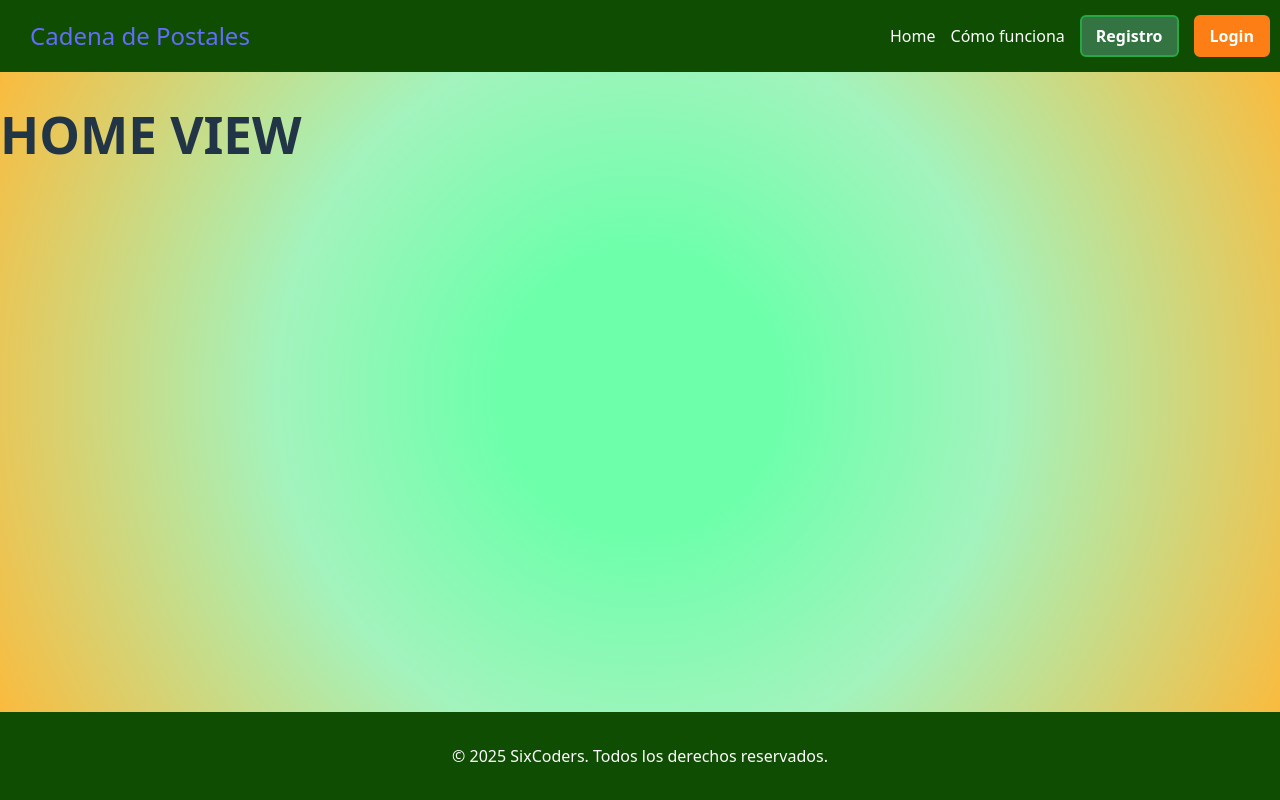
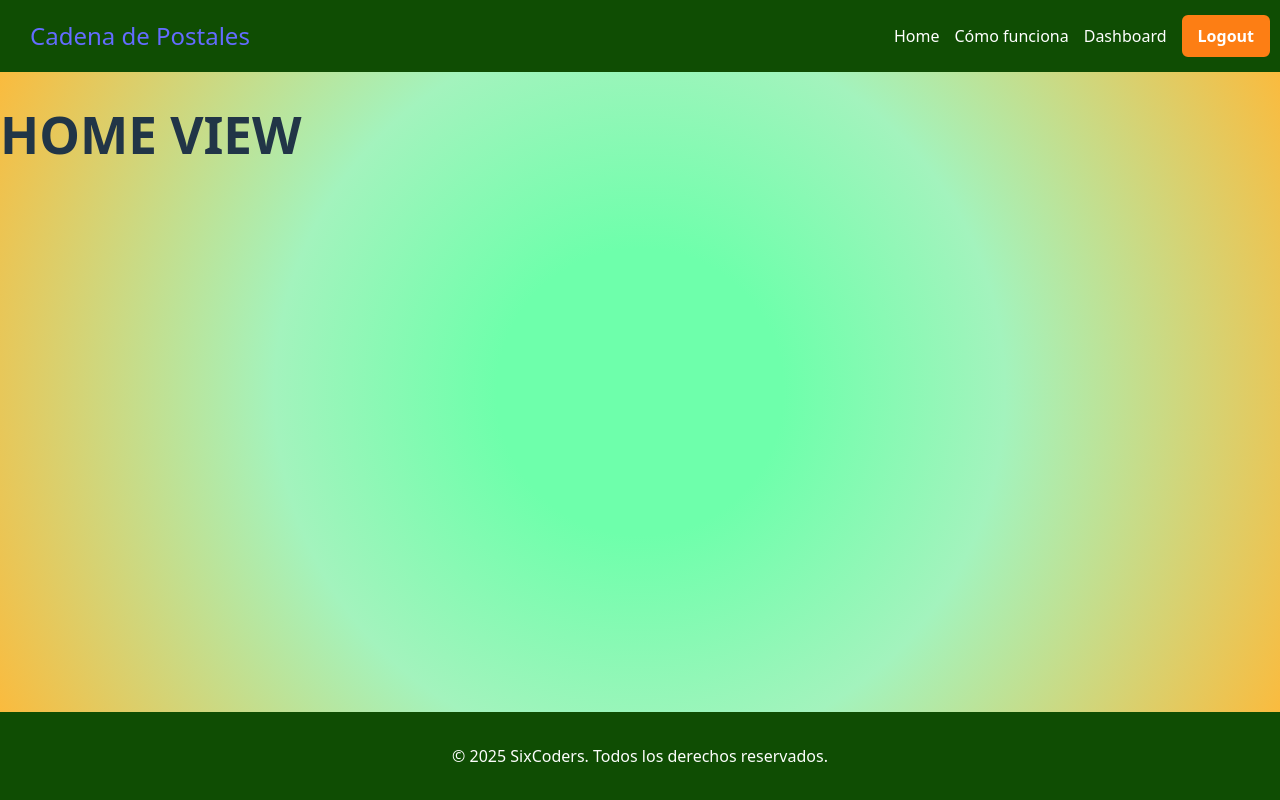
Before and after one commit to gaizkamg/cadena-de-postales-FRONT, a Vue app: page / in a window 1280 px wide. Built offline with nearby package versions, Linux system fonts and the light colour scheme; no server answers; sample sign-in values are in the browser's storage.

Commit message:
Condiciones en navbar para agregar botones logout y dashboard

```diff
--- a/src/components/NavbarComp.vue
+++ b/src/components/NavbarComp.vue
@@ -4,8 +4,19 @@
     <nav class="menu">
       <a href="/">Home</a>
       <a href="/info">Cómo funciona</a>
-      <button class="registro-btn" @click="openRegister">Registro</button>
-      <button class="login-btn" @click="openLogin">Login</button>
+      <template v-if="isAuthenticated">
+        <template v-if="user && user.rol_id === 1">
+          <a href="/admin">Admin</a>
+        </template>
+        <template v-else>
+          <a href="/dashboard">Dashboard</a>
+        </template>
+        <button class="login-btn" @click="handleLogout">Logout</button>
+      </template>
+      <template v-else>
+        <button class="registro-btn" @click="openRegister">Registro</button>
+        <button class="login-btn" @click="openLogin">Login</button>
+      </template>
     </nav>
 
     <!-- Register Modal -->
@@ -82,13 +93,16 @@
 </template>
 
 <script setup>
-import { ref } from 'vue'
+import { ref, computed } from 'vue'
 import { useAuthStore } from '@/stores/auth'
 import LoginComp from '@/components/LoginComp.vue';
 
 const showRegister = ref(false)
 const showLogin = ref(false)
 const authStore = useAuthStore()
+
+const isAuthenticated = computed(() => authStore.isAuthenticated)
+const user = computed(() => authStore.user)
 
 function openRegister() {
   showRegister.value = true
@@ -135,6 +149,12 @@ const submitForm = async () => {
     email: '',
     password: ''
   }
+}
+
+function handleLogout() {
+  authStore.logout()
+  // Opcional: recarga la página o redirige a home
+  window.location.href = '/'
 }
 </script>
 
```
Also changed, not shown: 1 other file (tests, documents, lock files or other folders).
